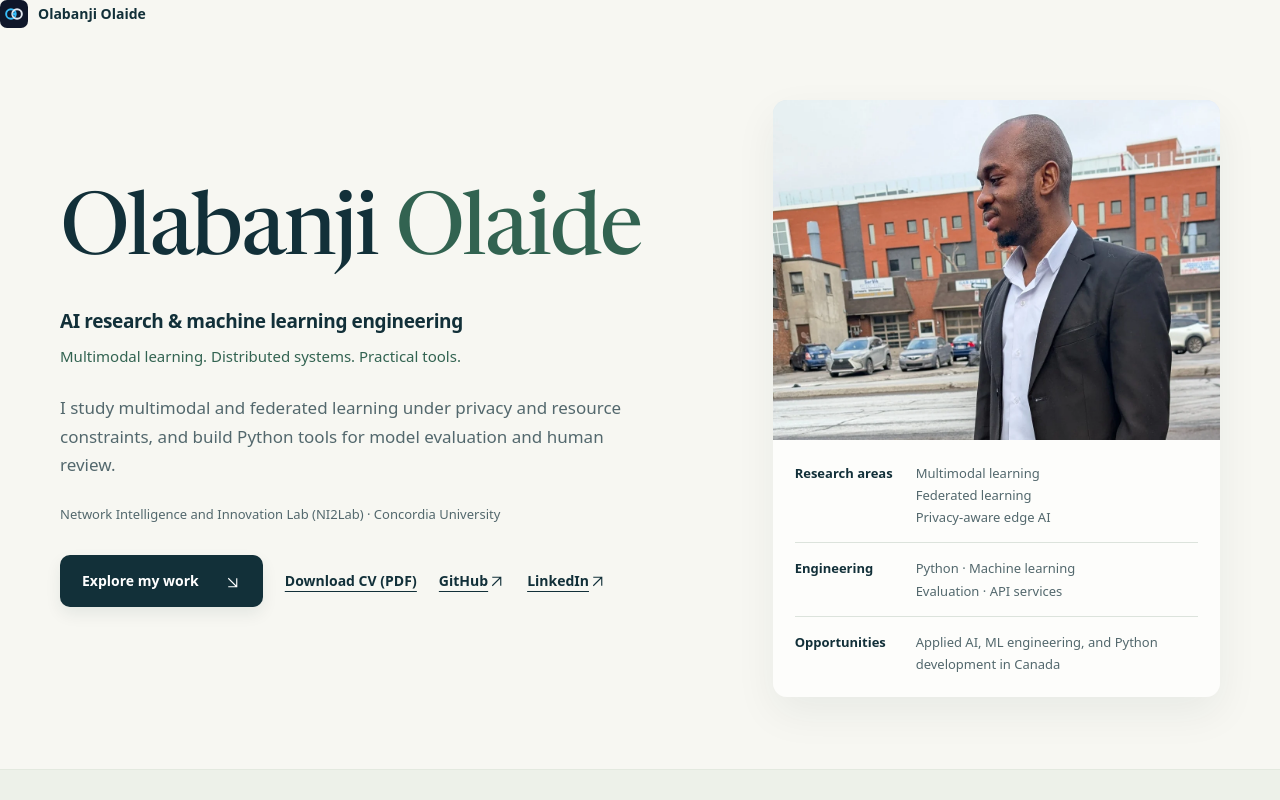
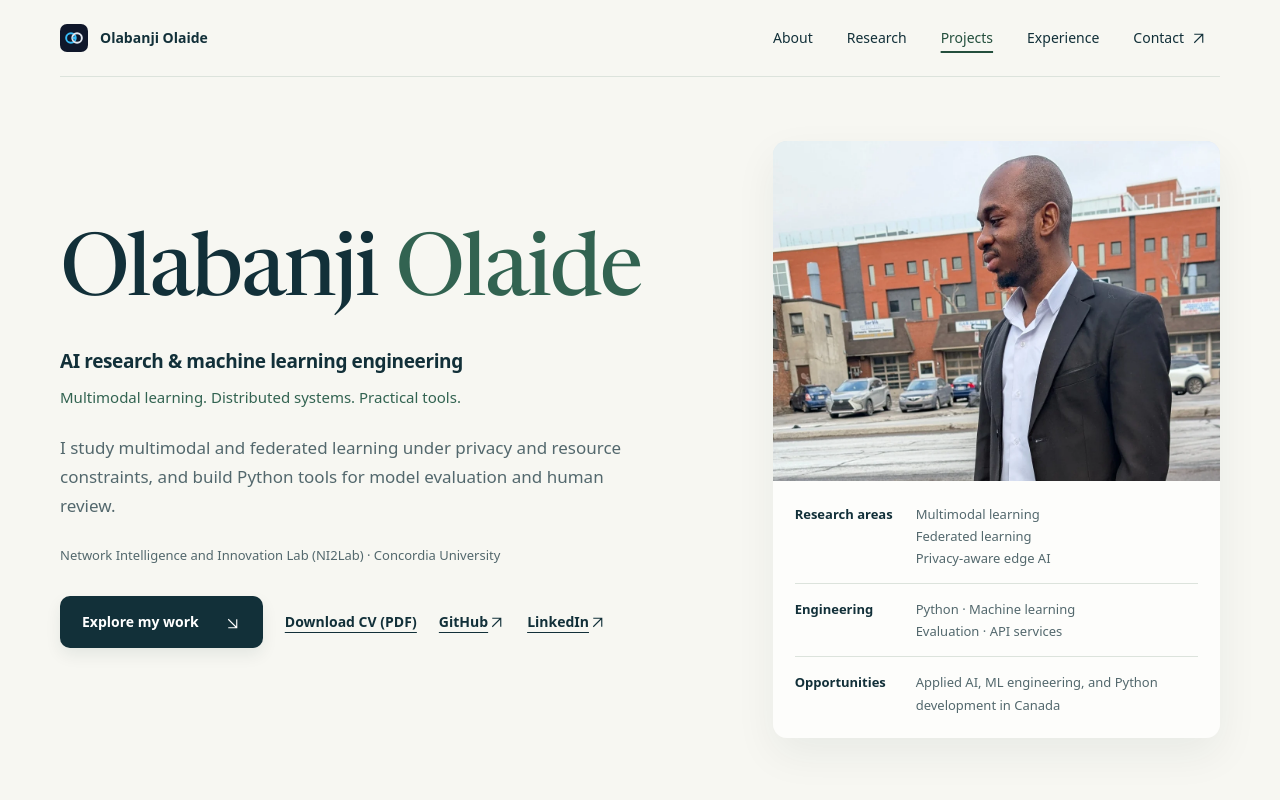
Before and after one commit to olabanjiolaide/olabanjiolaide, a plain HTML site: page site/index.html in a window 1280 px wide. Shown: the top 800 px of the page. Drawn offline with Linux system fonts and the light colour scheme.

Commit message:
Restore homepage header navigation while preserving updated logo

```diff
--- a/site/index.html
+++ b/site/index.html
@@ -23,7 +23,7 @@
 <body>
 <div class="reading-progress" aria-hidden="true"></div>
 <a class="skip" href="#main">Skip to content</a>
-<a href="index.html" class="brand" style="display:inline-flex;align-items:center;gap:10px;text-decoration:none;color:inherit;font-weight:600;">
+<header class="wrap"><a href="#main" class="brand">
   <svg width="28" height="28" viewBox="0 0 32 32" fill="none" aria-hidden="true">
     <rect width="32" height="32" rx="8" fill="#0F172A"/>
     <circle cx="12.5" cy="16" r="5.5" stroke="#38BDF8" stroke-width="2.2"/>
@@ -31,7 +31,7 @@
     <circle cx="16" cy="16" r="1.8" fill="#38BDF8"/>
   </svg>
   <span>Olabanji Olaide</span>
-</a>
+</a><nav aria-label="Main navigation"><a href="about.html">About</a><a href="#research">Research</a><a href="#work">Projects</a><a href="#experience">Experience</a><a href="#connect">Contact <svg class="icon-arrow" viewBox="0 0 24 24" fill="none" stroke="currentColor" stroke-width="1.6" aria-hidden="true"><path d="M6 18 18 6M6 6h12v12"/></svg></a></nav></header>
 <main id="main" tabindex="-1">
 <section class="hero wrap" aria-labelledby="profile-title">
 <div><h1 id="profile-title">Olabanji <em>Olaide</em></h1><p class="role">AI research &amp; machine learning engineering</p><p class="hero-note">Multimodal learning. Distributed systems. Practical tools.</p><p class="intro">I study multimodal and federated learning under privacy and resource constraints, and build Python tools for model evaluation and human review.</p><p class="affiliation">Network Intelligence and Innovation Lab (NI2Lab) · Concordia University</p><div class="actions"><a class="button" href="#work">Explore my work <span aria-hidden="true"><svg class="icon-arrow" viewBox="0 0 24 24" fill="none" stroke="currentColor" stroke-width="1.6" aria-hidden="true"><path d="m6 6 12 12M6 18h12V6"/></svg></span></a><a class="text-link" href="documents/Olabanji_Olaide_CV.pdf" download>Download CV (PDF)</a><a class="text-link" href="https://github.com/olabanjiolaide">GitHub <svg class="icon-arrow" viewBox="0 0 24 24" fill="none" stroke="currentColor" stroke-width="1.6" aria-hidden="true"><path d="M6 18 18 6M6 6h12v12"/></svg></a><a class="text-link" href="https://www.linkedin.com/in/olabanji-olaide-239104b0/">LinkedIn <svg class="icon-arrow" viewBox="0 0 24 24" fill="none" stroke="currentColor" stroke-width="1.6" aria-hidden="true"><path d="M6 18 18 6M6 6h12v12"/></svg></a></div></div>
```
